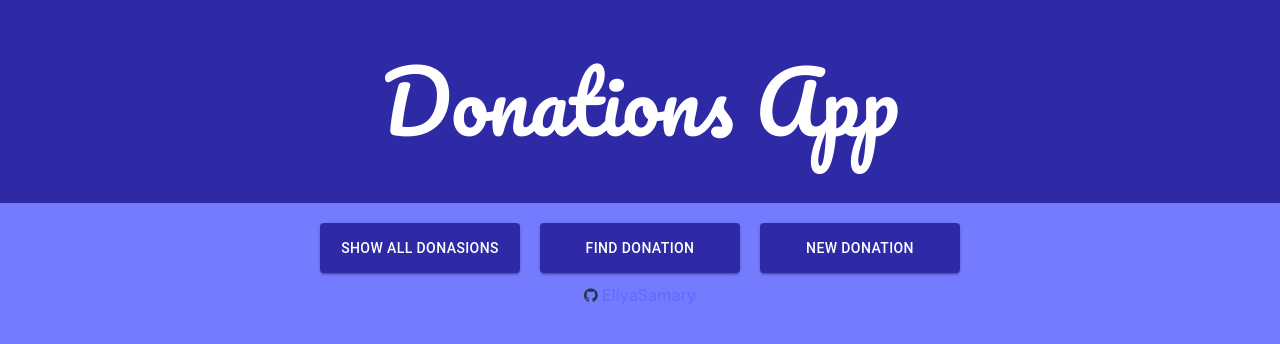
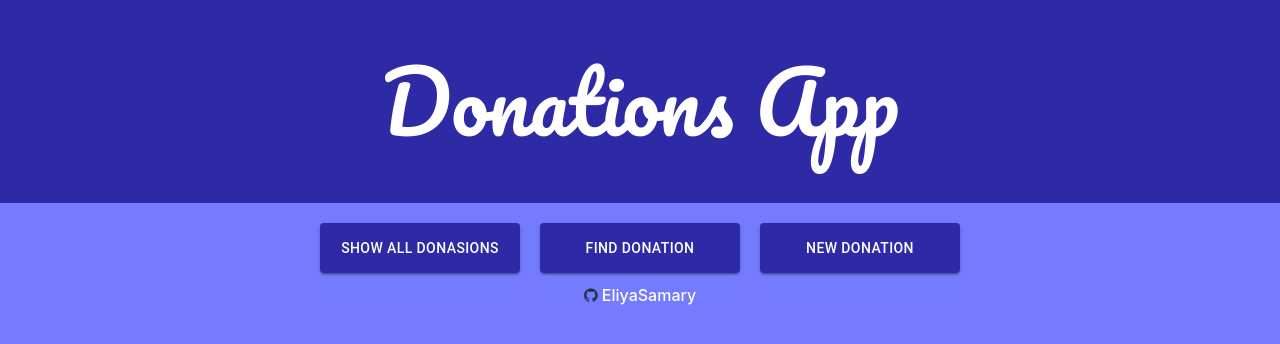
Before and after one commit to eliyasamary/donation-a, a React (Vite) app: page / in a window 1280 px wide. Shown: the top 344 px of the page. Built offline with nearby package versions, Linux system fonts and the light colour scheme; a web font is replaced by a local one.

Commit message:
changing vite css

```diff
--- a/src/index.css
+++ b/src/index.css
@@ -15,11 +15,11 @@
 
 a {
   font-weight: 500;
-  color: #646cff;
-  text-decoration: inherit;
+  color: #ffff;
+  text-decoration: none;
 }
 a:hover {
-  color: #535bf2;
+  /* color: #535bf2; */
 }
 
 body {
```
